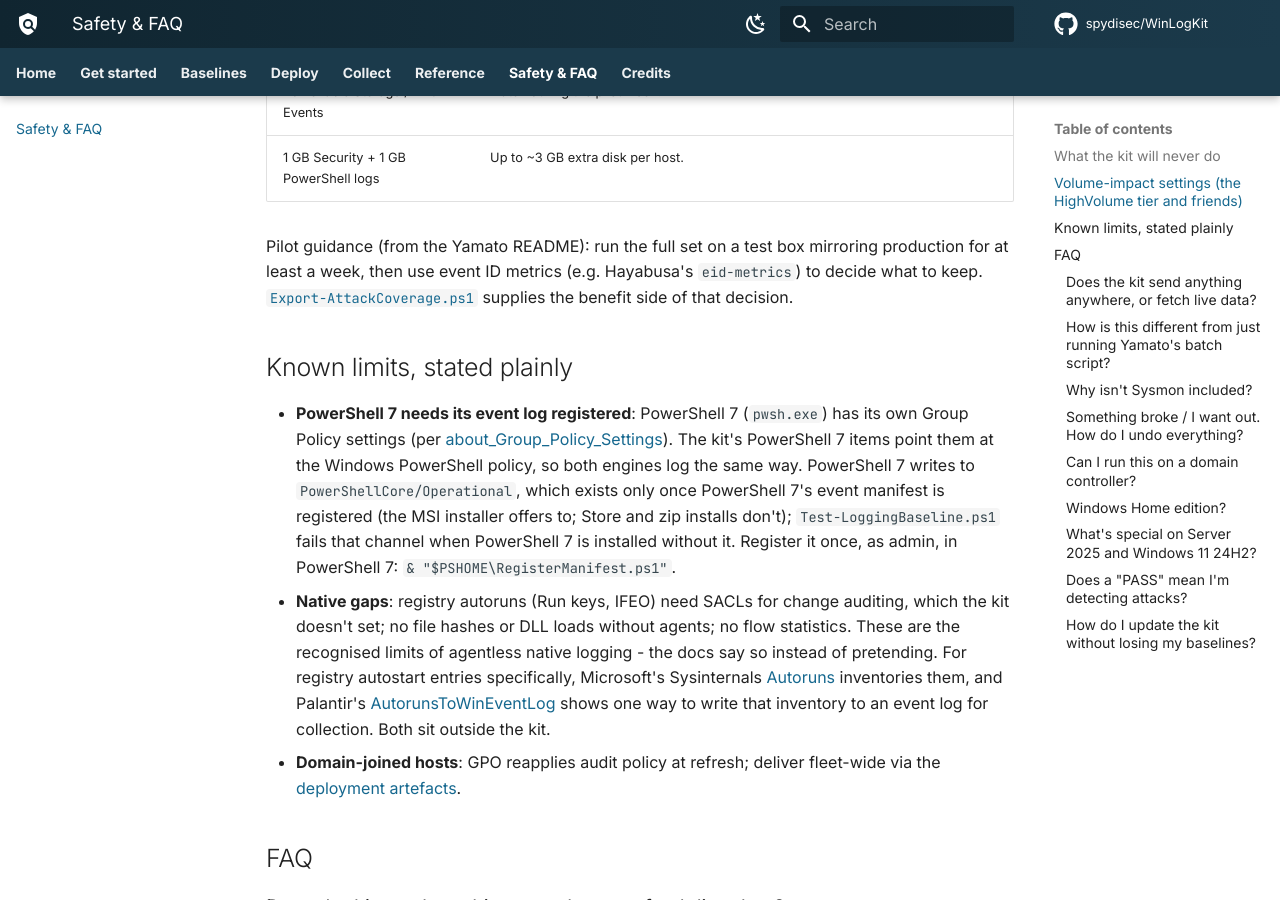
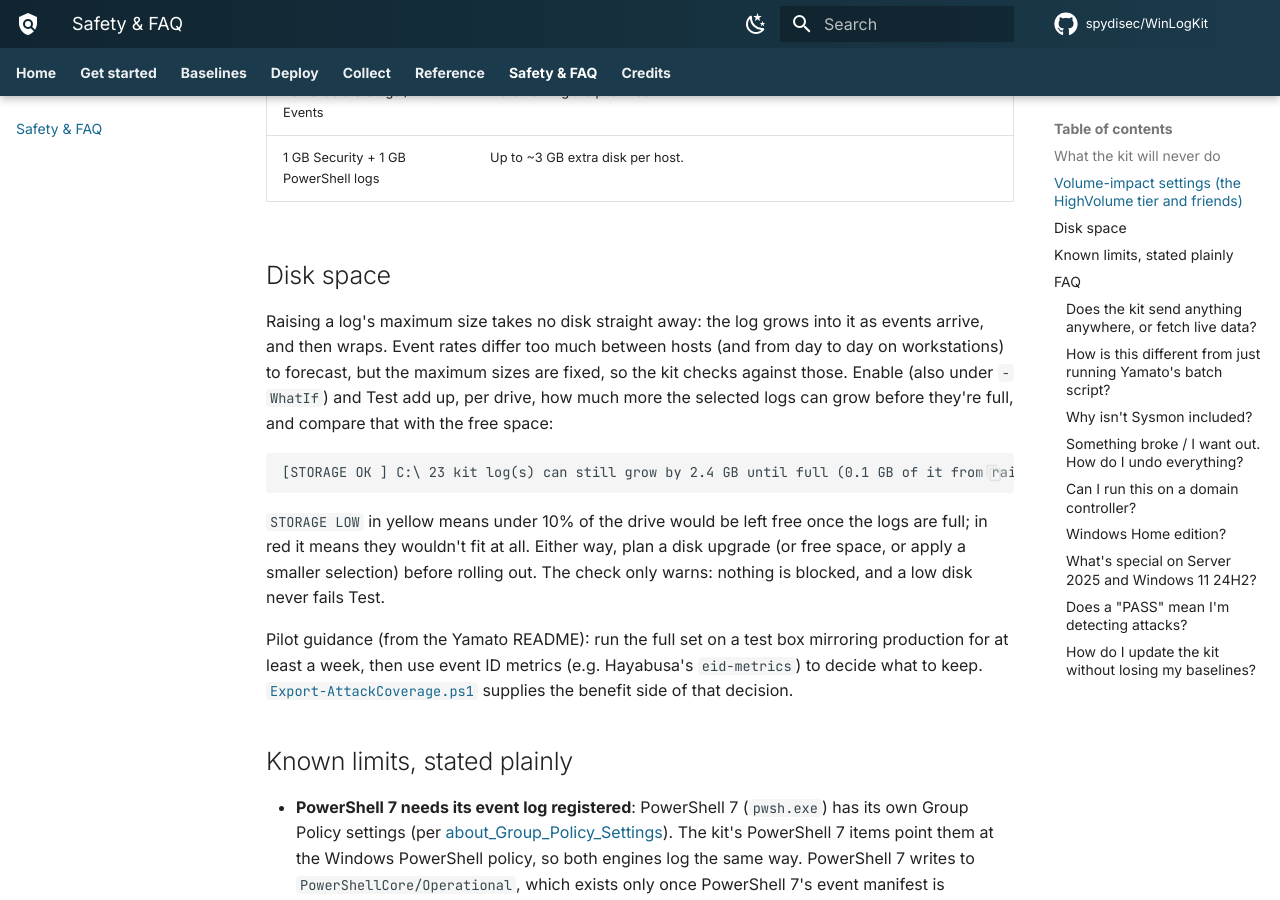
Before and after one commit to spydisec/WinLogKit, an MkDocs documentation site: the page built from docs/safety.md, in a window 1280 px wide and 900 px high, scrolled down 1328 px. Built offline with MkDocs 1.6.1 and Material for MkDocs 9.7.7, drawn with Linux system fonts in a browser that asks for light colours; comment, search, counter and statistics services are not loaded.

Commit message:
Check log disk space before and after applying (#51) (#60)
Event rates vary too much between hosts, and day to day on workstations,
to forecast. The maximum log sizes the baseline sets are fixed, and they
are what fill the disk. Enable (including -WhatIf) and Test now add up,
per drive, how much more the selected logs can grow until full, and warn
when that leaves under 10% of the drive free or does not fit at all.
Warns only: never blocks an apply or fails Test.

Co-authored-by: Claude Opus 5.5 <noreply@anthropic.com>

````diff
--- a/docs/safety.md
+++ b/docs/safety.md
@@ -28,6 +28,25 @@ kit never touches them, in any mode:
 | Sensitive Privilege Use (4673/4674) | Floods with backup agents. Pilot per server role. |
 | File Share / SAM / Removable Storage / RPC Events | Steady streams on file servers, DCs, USB-heavy or RPC-heavy hosts respectively - watch during the pilot week. |
 | 1 GB Security + 1 GB PowerShell logs | Up to ~3 GB extra disk per host. |
+
+## Disk space
+
+Raising a log's maximum size takes no disk straight away: the log grows
+into it as events arrive, and then wraps. Event rates differ too much
+between hosts (and from day to day on workstations) to forecast, but the
+maximum sizes are fixed, so the kit checks against those. Enable (also
+under `-WhatIf`) and Test add up, per drive, how much more the selected
+logs can grow before they're full, and compare that with the free space:
+
+```text
+[STORAGE OK ] C:\ 23 kit log(s) can still grow by 2.4 GB until full (0.1 GB of it from raised maximum sizes); 424.2 GB of 930.4 GB free now, 421.8 GB once they are full.
+```
+
+`STORAGE LOW` in yellow means under 10% of the drive would be left free
+once the logs are full; in red it means they wouldn't fit at all. Either
+way, plan a disk upgrade (or free space, or apply a smaller selection)
+before rolling out. The check only warns: nothing is blocked, and a low
+disk never fails Test.
 
 Pilot guidance (from the Yamato README): run the full set on a test box
 mirroring production for at least a week, then use event ID metrics (e.g.
````
Also changed, not shown: CHANGELOG.md (+1 -0 lines), README.md (+2 -1 lines), docs/commands.md (+6 -1 lines), 4 other files.
